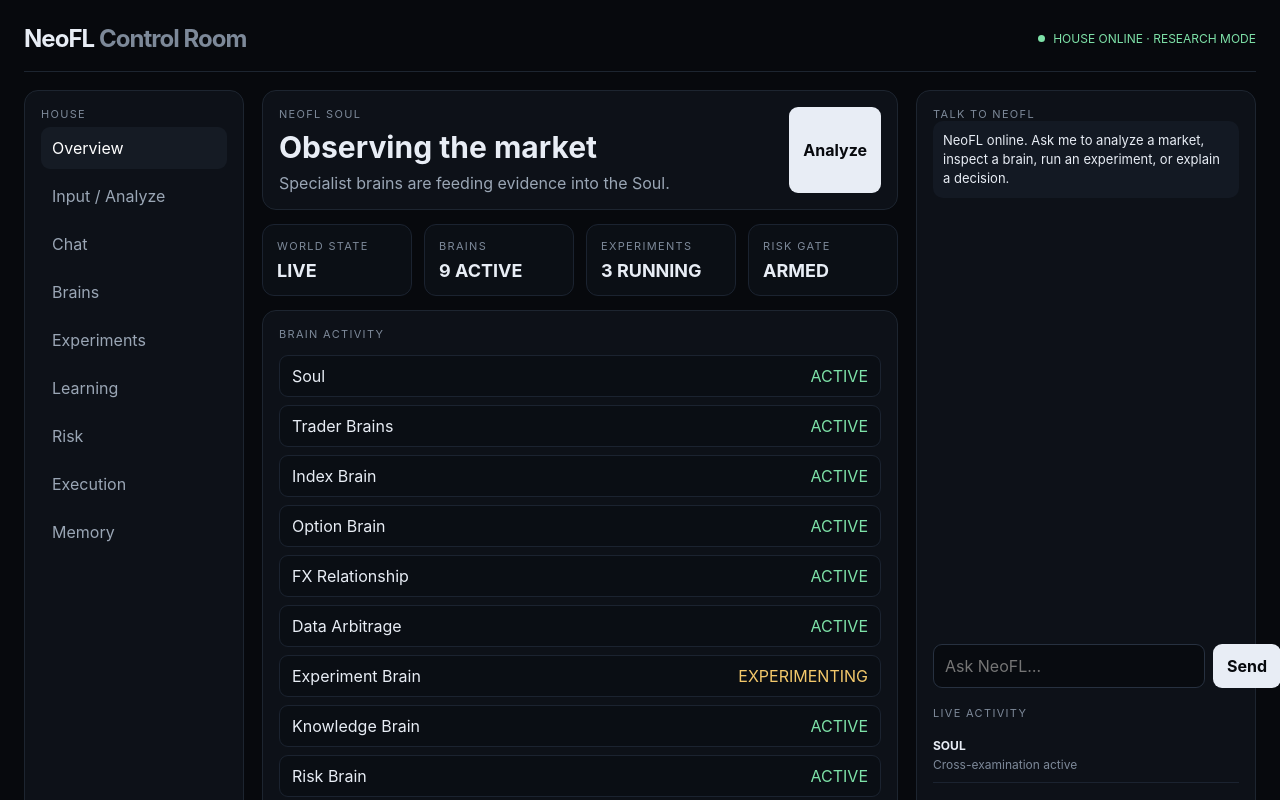
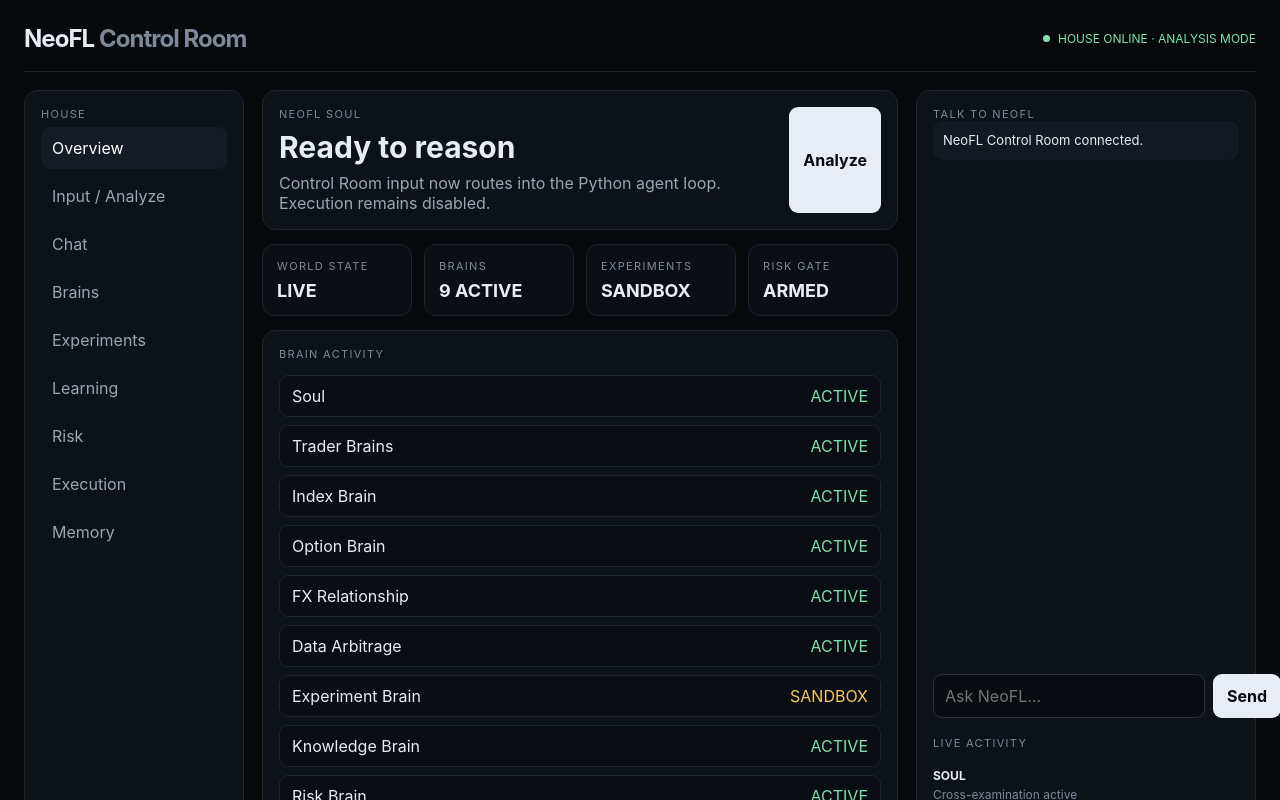
Before and after one commit to neofinn/neofl-gpt, a Next.js app in the folder web/: page / in a window 1280 px wide. Shown: the top 800 px of the page. Built offline with nearby package versions, Linux system fonts and the light colour scheme; no server answers.

Commit message:
Make Control Room chat and analyze operational

```diff
--- a/web/app/page.tsx
+++ b/web/app/page.tsx
@@ -1,6 +1,6 @@
 'use client';
 
-import { useState } from 'react';
+import { useEffect, useState } from 'react';
 
 const brains = ['Soul','Trader Brains','Index Brain','Option Brain','FX Relationship','Data Arbitrage','Experiment Brain','Knowledge Brain','Risk Brain'];
 const events = [
@@ -11,22 +11,49 @@ const events = [
   ['DATA','Broker/reference latency monitored'],
 ];
 
+type AgentResponse = { answer?: string; status?: string; routed_brains?: string[]; reasoning_state?: string; safety?: { execution_authorized?: boolean } };
+
 export default function Home() {
   const [message, setMessage] = useState('');
-  const [messages, setMessages] = useState<string[]>(['NeoFL online. Ask me to analyze a market, inspect a brain, run an experiment, or explain a decision.']);
+  const [messages, setMessages] = useState<string[]>(['NeoFL Control Room connected.']);
   const [input, setInput] = useState('');
-  const send = () => { if (!input.trim()) return; setMessages([...messages, input.trim()]); setInput(''); setMessage('Request queued for NeoFL Gateway'); };
+  const [analysisInput, setAnalysisInput] = useState('');
+  const [lastResponse, setLastResponse] = useState<AgentResponse | null>(null);
+  const [busy, setBusy] = useState(false);
+
+  const send = async (text = input) => {
+    const value = text.trim();
+    if (!value || busy) return;
+    setBusy(true);
+    setInput('');
+    setMessages(prev => [...prev, value]);
+    try {
+      const res = await fetch('/api/neofl', { method: 'POST', body: JSON.stringify({ text: value, mode: 'analyze' }) });
+      const data: AgentResponse = await res.json();
+      setLastResponse(data);
+      setMessages(prev => [...prev, data.answer || data.reasoning_state || 'NeoFL returned no answer.']);
+      setMessage(data.status === 'accepted' ? `Routed: ${(data.routed_brains || []).join(', ')}` : 'Gateway returned an error');
+    } catch {
+      setMessages(prev => [...prev, 'NeoFL gateway is unavailable.']);
+      setMessage('Gateway unavailable');
+    } finally {
+      setBusy(false);
+    }
+  };
+
+  useEffect(() => { fetch('/api/neofl').catch(() => undefined); }, []);
+
   return <main className="shell">
-    <header className="topbar"><div className="brand">NeoFL <span style={{color:'#7d8999'}}>Control Room</span></div><div className="status"><i className="dot"/>HOUSE ONLINE · RESEARCH MODE</div></header>
+    <header className="topbar"><div className="brand">NeoFL <span style={{color:'#7d8999'}}>Control Room</span></div><div className="status"><i className="dot"/>HOUSE ONLINE · ANALYSIS MODE</div></header>
     <section className="grid">
       <aside className="panel nav"><div className="eyebrow">House</div>{['Overview','Input / Analyze','Chat','Brains','Experiments','Learning','Risk','Execution','Memory'].map((x,i)=><button className={i===0?'active':''} key={x}>{x}</button>)}</aside>
       <section>
-        <div className="panel hero"><div><div className="eyebrow">NeoFL Soul</div><div className="value">Observing the market</div><div style={{color:'#9aa6b5'}}>Specialist brains are feeding evidence into the Soul.</div></div><button className="primary">Analyze</button></div>
-        <div className="cards">{[['World State','LIVE'],['Brains','9 ACTIVE'],['Experiments','3 RUNNING'],['Risk Gate','ARMED']].map(([a,b])=><div className="metric" key={a}><div className="eyebrow">{a}</div><b>{b}</b></div>)}</div>
-        <div className="panel" style={{marginTop:14}}><div className="eyebrow">Brain activity</div><div className="brain-list">{brains.map((b,i)=><div className="brain" key={b}><span>{b}</span><span style={{color:i===6?'#f3c86b':'#7ee2a8'}}>{i===6?'EXPERIMENTING':'ACTIVE'}</span></div>)}</div></div>
-        <div className="panel" style={{marginTop:14}}><div className="eyebrow">Input / output link</div><p style={{color:'#9aa6b5'}}>Feed structured market data, hypotheses, scenarios or analysis requests through the Gateway. Results and events will stream back into this room.</p><textarea placeholder="Paste a market input, hypothesis, strategy, option chain snapshot, or research question…" style={{width:'100%',minHeight:100,background:'#080b10',border:'1px solid #273140',borderRadius:9,color:'#fff',padding:12}}/></div>
+        <div className="panel hero"><div><div className="eyebrow">NeoFL Soul</div><div className="value">{busy ? 'Thinking…' : 'Ready to reason'}</div><div style={{color:'#9aa6b5'}}>Control Room input now routes into the Python agent loop. Execution remains disabled.</div></div><button className="primary" onClick={() => send(analysisInput)} disabled={!analysisInput.trim() || busy}>{busy ? 'Working…' : 'Analyze'}</button></div>
+        <div className="cards">{[['World State','LIVE'],['Brains','9 ACTIVE'],['Experiments','SANDBOX'],['Risk Gate','ARMED']].map(([a,b])=><div className="metric" key={a}><div className="eyebrow">{a}</div><b>{b}</b></div>)}</div>
+        <div className="panel" style={{marginTop:14}}><div className="eyebrow">Brain activity</div><div className="brain-list">{brains.map((b,i)=><div className="brain" key={b}><span>{b}</span><span style={{color:i===6?'#f3c86b':'#7ee2a8'}}>{i===6?'SANDBOX':'ACTIVE'}</span></div>)}</div></div>
+        <div className="panel" style={{marginTop:14}}><div className="eyebrow">Input / output link</div><p style={{color:'#9aa6b5'}}>Feed a hypothesis, market question, scenario or trade idea. NeoFL will route it through the first Soul-facing agent loop.</p><textarea value={analysisInput} onChange={e=>setAnalysisInput(e.target.value)} placeholder="e.g. Analyze NAS100: index chart is bullish but underlying leaders are weakening…" style={{width:'100%',minHeight:110,background:'#080b10',border:'1px solid #273140',borderRadius:9,color:'#fff',padding:12}}/>{lastResponse&&<div style={{marginTop:12,color:'#9aa6b5',fontSize:12}}>State: {lastResponse.reasoning_state || '—'} · Execution authorized: {String(lastResponse.safety?.execution_authorized ?? false)}</div>}</div>
       </section>
-      <aside className="panel chat"><div className="eyebrow">Talk to NeoFL</div><div className="messages">{messages.map((m,i)=><div className={'msg '+(i?'user':'')} key={i}>{m}</div>)}</div><div className="chatbox"><input value={input} onChange={e=>setInput(e.target.value)} onKeyDown={e=>e.key==='Enter'&&send()} placeholder="Ask NeoFL…"/><button onClick={send}>Send</button></div>{message&&<div style={{fontSize:11,color:'#7d8999',marginTop:8}}>{message}</div>}<div style={{marginTop:18}} className="activity"><div className="eyebrow">Live activity</div>{events.map(([a,b])=><div className="event" key={a}><b>{a}</b><span>{b}</span></div>)}</div></aside>
+      <aside className="panel chat"><div className="eyebrow">Talk to NeoFL</div><div className="messages">{messages.map((m,i)=><div className={'msg '+(i%2?'user':'')} key={`${m}-${i}`}>{m}</div>)}</div><div className="chatbox"><input value={input} onChange={e=>setInput(e.target.value)} onKeyDown={e=>e.key==='Enter'&&send()} placeholder="Ask NeoFL…" disabled={busy}/><button onClick={() => send()} disabled={busy}>Send</button></div>{message&&<div style={{fontSize:11,color:'#7d8999',marginTop:8}}>{message}</div>}<div style={{marginTop:18}} className="activity"><div className="eyebrow">Live activity</div>{events.map(([a,b])=><div className="event" key={a}><b>{a}</b><span>{b}</span></div>)}</div></aside>
     </section>
   </main>;
 }
```
